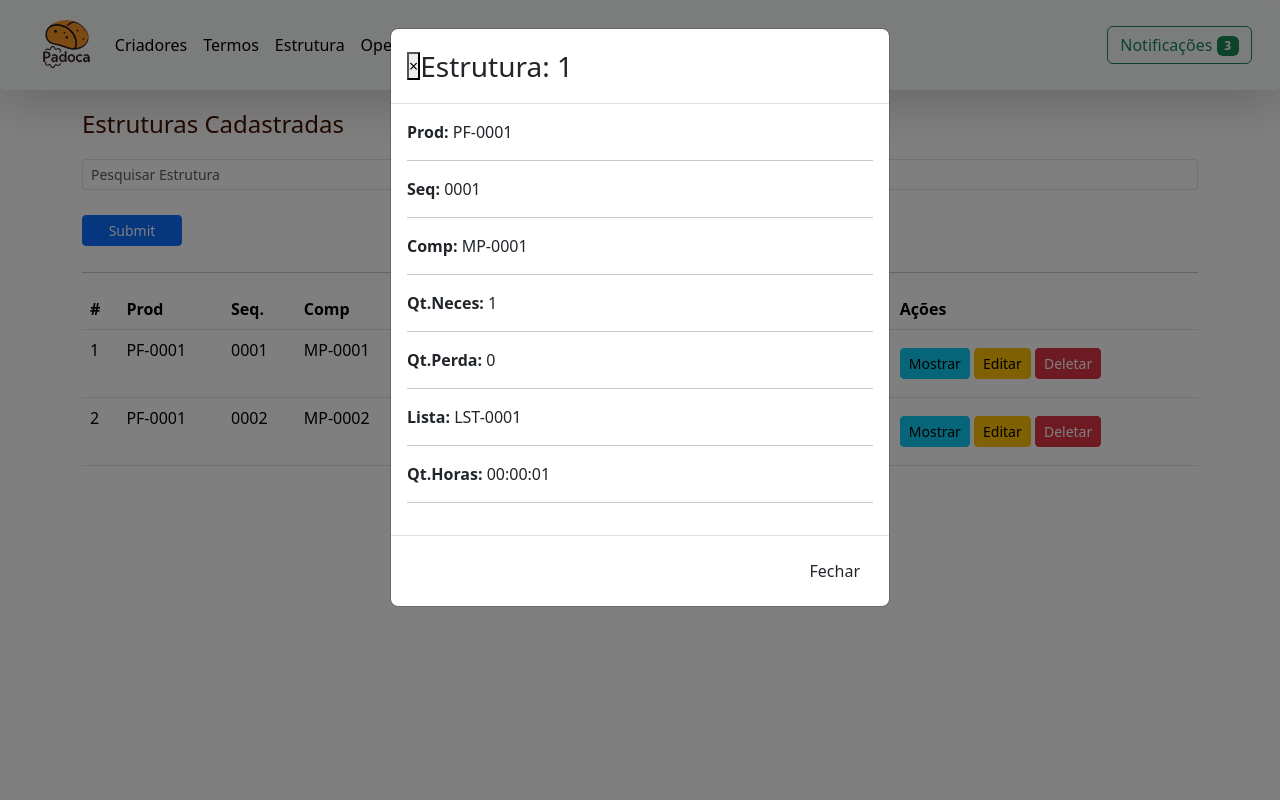
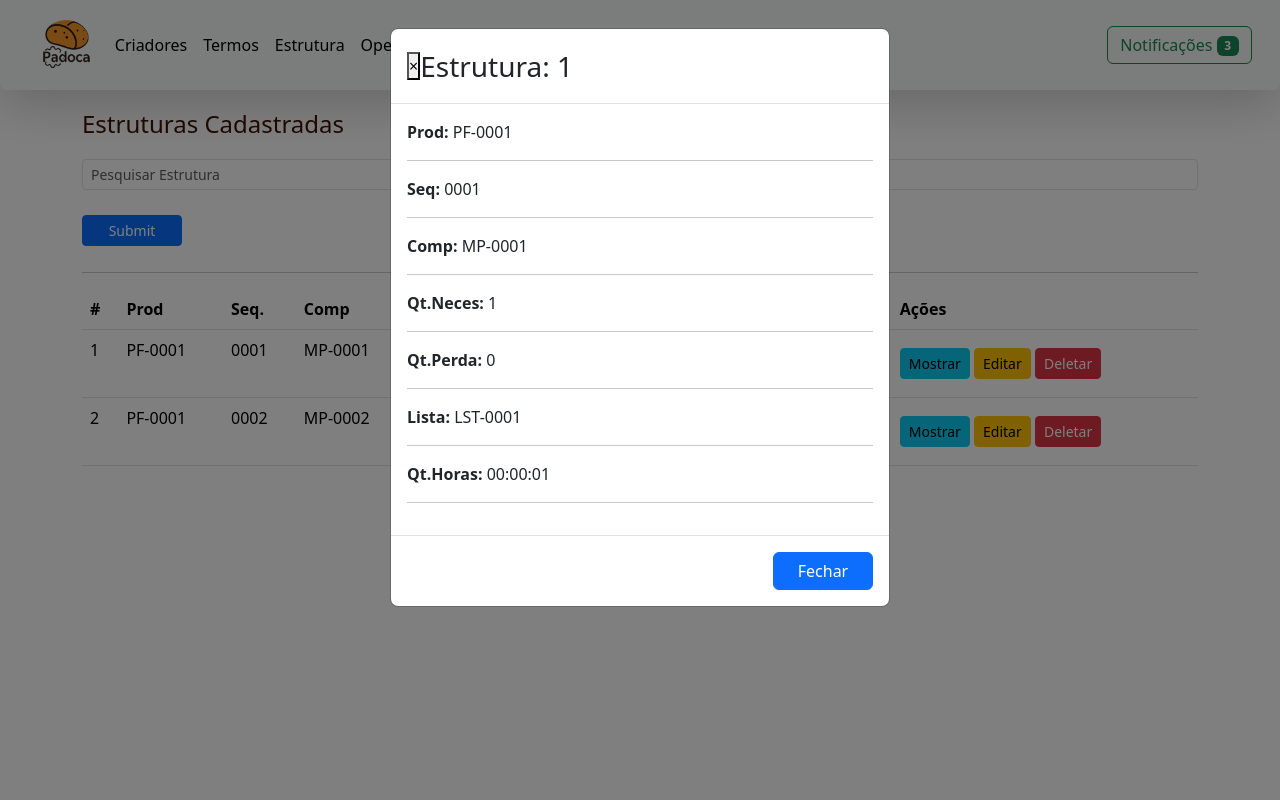
Before and after one commit to daytrevisan/padoca_PI-3, a PHP site: page /listar-estr.php in a window 1280 px wide, after a click on "Mostrar". Run offline with PHP 8.4, Linux system fonts and the light colour scheme; data comes from the database, SQL or seed files in the repository; some libraries are stand-ins or nearby versions.

Commit message:
fixing css

```diff
--- a/listar-aponta.php
+++ b/listar-aponta.php
@@ -141,7 +141,7 @@
                                                <!--<b>Data:</b><?php //echo $linha['dt_insercao'];?><br><br>-->
                                           </div>
                                           <div class="modal-footer">
-                                            <button type="button" class="btn btn-default" data-dismiss="modal">Fechar</button>
+                                            <button type="button" class="btn btn-default btn-primary" data-dismiss="modal">Fechar</button>
                                           </div>
                                         </div>
                                     </div>
--- a/listar-consumo.php
+++ b/listar-consumo.php
@@ -131,7 +131,7 @@
                                                <!--<b>Data:</b><?php //echo $linha['dt_insercao'];?><br><br>-->
                                                </div>
                                           <div class="modal-footer">
-                                            <button type="button" class="btn btn-default" data-dismiss="modal">Fechar</button>
+                                            <button type="button" class="btn btn-default btn-primary" data-dismiss="modal">Fechar</button>
                                           </div>
                                         </div>
                                     </div>
--- a/listar-conta.php
+++ b/listar-conta.php
@@ -115,7 +115,7 @@
                                                <!--<b>Data:</b><?php //echo $linha['dt_insercao'];?><br><br>-->
                                                </div>
                                           <div class="modal-footer">
-                                            <button type="button" class="btn btn-default" data-dismiss="modal">Fechar</button>
+                                            <button type="button" class="btn btn-default btn-primary" data-dismiss="modal">Fechar</button>
                                           </div>
                                         </div>
                                     </div>
--- a/listar-estr.php
+++ b/listar-estr.php
@@ -125,7 +125,7 @@
                                                <!--<b>Data:</b><?php //echo $linha['dt_insercao'];?><br><br>-->
                                           </div>
                                           <div class="modal-footer">
-                                            <button type="button" class="btn btn-default" data-dismiss="modal">Fechar</button>
+                                            <button type="button" class="btn btn-default btn-primary" data-dismiss="modal">Fechar</button>
                                           </div>
                                         </div>
                                     </div>
--- a/listar-fichas.php
+++ b/listar-fichas.php
@@ -116,7 +116,7 @@
                                                <!--<b>Data:</b><?php //echo $linha['dt_insercao'];?><br><br>-->
                                                </div>
                                           <div class="modal-footer">
-                                            <button type="button" class="btn btn-default" data-dismiss="modal">Fechar</button>
+                                            <button type="button" class="btn btn-default btn-primary" data-dismiss="modal">Fechar</button>
                                           </div>
                                         </div>
                                     </div>
--- a/listar-locais.php
+++ b/listar-locais.php
@@ -105,7 +105,7 @@
                                           <!--<b>Data:</b><?php //echo $linha['dt_insercao'];?><br><br>-->
                                           </div>
                                           <div class="modal-footer">
-                                            <button type="button" class="btn btn-default" data-dismiss="modal">Fechar</button>
+                                            <button type="button" class="btn btn-default btn-primary" data-dismiss="modal">Fechar</button>
                                           </div>
                                         </div>
                                     </div>
--- a/listar-operac.php
+++ b/listar-operac.php
@@ -110,7 +110,7 @@
                                           <!--<b>Data:</b><?php //echo $linha['dt_insercao'];?><br><br>-->
                                           </div>
                                           <div class="modal-footer">
-                                            <button type="button" class="btn btn-default" data-dismiss="modal">Fechar</button>
+                                            <button type="button" class="btn btn-default btn-primary" data-dismiss="modal">Fechar</button>
                                           </div>
                                         </div>
                                     </div>
--- a/listar-ordem.php
+++ b/listar-ordem.php
@@ -140,7 +140,7 @@
                                                <!--<b>Data:</b><?php //echo $linha['dt_insercao'];?><br><br>-->
                                           </div>
                                           <div class="modal-footer">
-                                            <button type="button" class="btn btn-default" data-dismiss="modal">Fechar</button>
+                                            <button type="button" class="btn btn-default btn-primary" data-dismiss="modal">Fechar</button>
                                           </div>
                                         </div>
                                     </div>
--- a/listar-pagamentos.php
+++ b/listar-pagamentos.php
@@ -128,7 +128,7 @@
                                                <!--<b>Data:</b><?php //echo $linha['dt_insercao'];?><br><br>-->
                                                </div>
                                           <div class="modal-footer">
-                                            <button type="button" class="btn btn-default" data-dismiss="modal">Fechar</button>
+                                            <button type="button" class="btn btn-default btn-primary" data-dismiss="modal">Fechar</button>
                                           </div>
                                         </div>
                                     </div>
--- a/listar-preco.php
+++ b/listar-preco.php
@@ -128,7 +128,7 @@
                                                <!--<b>Data:</b><?php //echo $linha['dt_insercao'];?><br><br>-->
                                                </div>
                                           <div class="modal-footer">
-                                            <button type="button" class="btn btn-default" data-dismiss="modal">Fechar</button>
+                                            <button type="button" class="btn btn-default btn-primary" data-dismiss="modal">Fechar</button>
                                           </div>
                                         </div>
                                     </div>
--- a/listar-processo.php
+++ b/listar-processo.php
@@ -120,7 +120,7 @@
                                                <!--<b>Data:</b><?php //echo $linha['dt_insercao'];?><br><br>-->
                                           </div>
                                           <div class="modal-footer">
-                                            <button type="button" class="btn btn-default" data-dismiss="modal">Fechar</button>
+                                            <button type="button" class="btn btn-default btn-primary" data-dismiss="modal">Fechar</button>
                                           </div>
                                         </div>
                                     </div>
--- a/listar-produtos.php
+++ b/listar-produtos.php
@@ -119,7 +119,7 @@
                                                <!--<b>Data:</b><?php //echo $linha['dt_insercao'];?><br><br>-->
                                           </div>
                                           <div class="modal-footer">
-                                            <button type="button" class="btn btn-default" data-dismiss="modal">Fechar</button>
+                                            <button type="button" class="btn btn-default btn-primary" data-dismiss="modal">Fechar</button>
                                           </div>
                                         </div>
                                     </div>
--- a/listar-roteiro.php
+++ b/listar-roteiro.php
@@ -118,7 +118,7 @@
                                                <!--<b>Data:</b><?php //echo $linha['dt_insercao'];?><br><br>-->
                                           </div>
                                           <div class="modal-footer">
-                                            <button type="button" class="btn btn-default" data-dismiss="modal">Fechar</button>
+                                            <button type="button" class="btn btn-default btn-primary" data-dismiss="modal">Fechar</button>
                                           </div>
                                         </div>
                                     </div>
```
